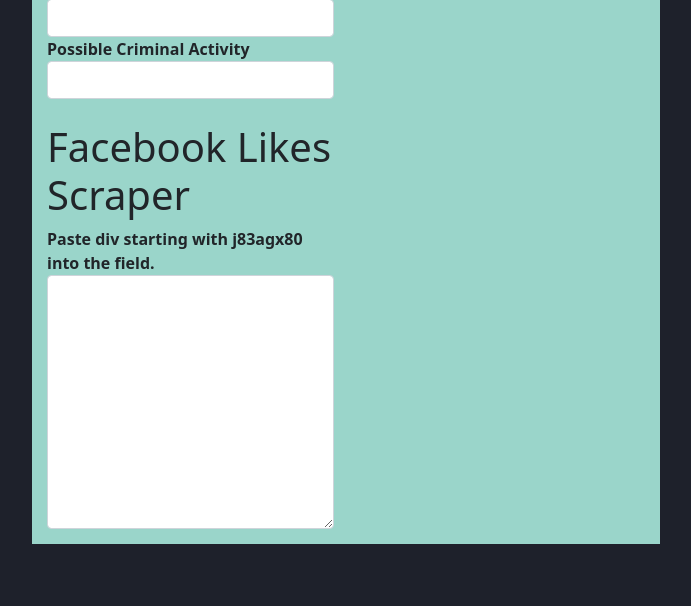
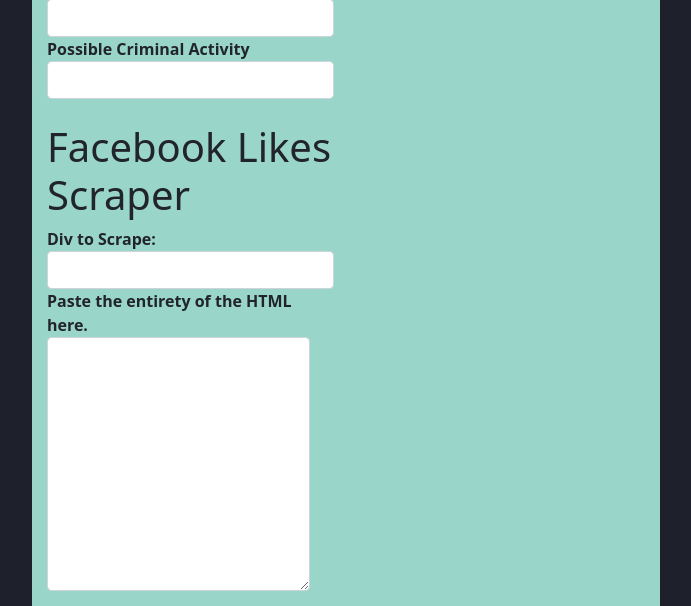
Before and after one commit to DonaldCapodilupo/Community-Database-Builder, a Flask app: page /Add-User in a window 1280 px wide. Shown: the part 754-1360 px from the top of the page, without its empty margins (294-985 px from the left). Before the commit the page ends 1298 px from the top, so only its background shows below. Run offline with Flask 2, Linux system fonts and the light colour scheme.

Commit message:
Made "Likes Scraper" allow the user to enter the input of the divs so that I don't need to rely on hard coded data. As a result, I needed to update both Likes_Scraper.html, app.py and Add-User.html.

```diff
--- a/Backend.py
+++ b/Backend.py
@@ -14,7 +14,7 @@
 #For the license plate logging application.
 def csv_To_HTML():
     import pandas as pd
-    data = pd.read_csv("data.csv").to_html(classes="table table-dark", index=False, table_id="datatable").replace("<thead>",
+    data = pd.read_csv("Car_Database.csv").to_html(classes="table table-dark", index=False, table_id="datatable").replace("<thead>",
                                                                                                        "<thead class='thead-light'>")
     text_file = open("templates/data.html", "w")
     text_file.write(data)
--- a/static/CSS/main.css
+++ b/static/CSS/main.css
@@ -47,8 +47,13 @@
     font-weight: bold;
 }
 
-
+.label_text_div{
+    background: #9AD5CA;
+}
 
 p{
     text-align: center;
 }
+.results_div{
+    background: #9AD5CA;
+}
--- a/templates/Add-User.html
+++ b/templates/Add-User.html
@@ -104,11 +104,24 @@
                         <div class="row">
                             <h1>Facebook Likes Scraper</h1>
                             <div class="form-group">
-                                <label for="text_to_scrape">
-                                    Paste div starting with j83agx80 into the field.
-                                </label>
-                                <textarea class="form-control" name="text_to_scrape" id="text_to_scrape"
-                                          rows="10"></textarea>
+                                <div class="label_text_div">
+                                    <label for="div_to_scrape">Div to Scrape:</label>
+                                </div>
+                                <input type="text" class="form-control" id="div_to_scrape" name="div_to_scrape">
+                            </div>
+
+                            <br>
+
+                            <div class="row">
+                                <div class="form-group">
+                                    <div class="label_text_div">
+                                        <label for="text_to_scrape">
+                                            Paste the entirety of the HTML here.
+                                        </label>
+                                    </div>
+                                    <textarea class="form-control" name="text_to_scrape" id="text_to_scrape"
+                                              rows="10"></textarea>
+                                </div>
                             </div>
 
                         </div>
```
Also changed, not shown: Investigative_Functions.py (+5 -2 lines), templates/Likes_Scraper.html (+43 -17 lines).
